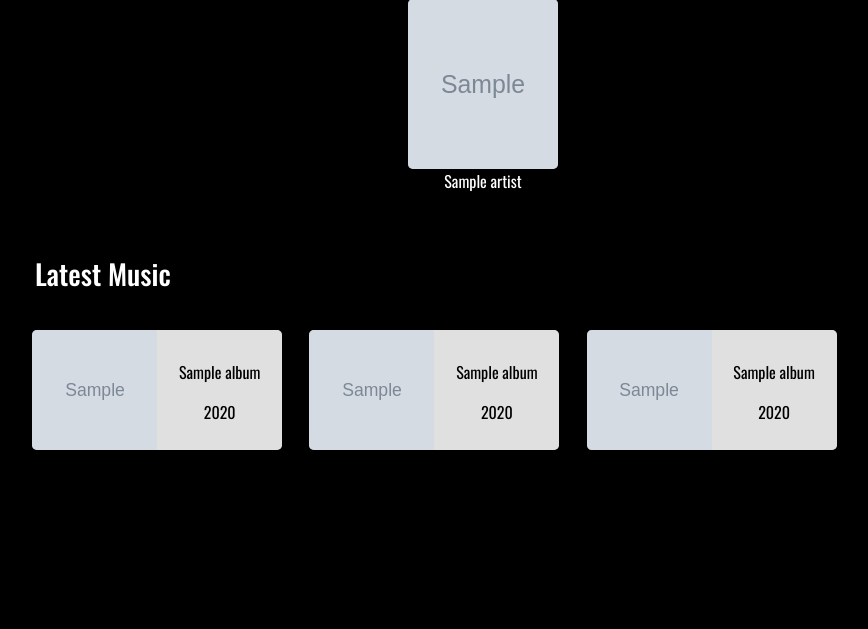
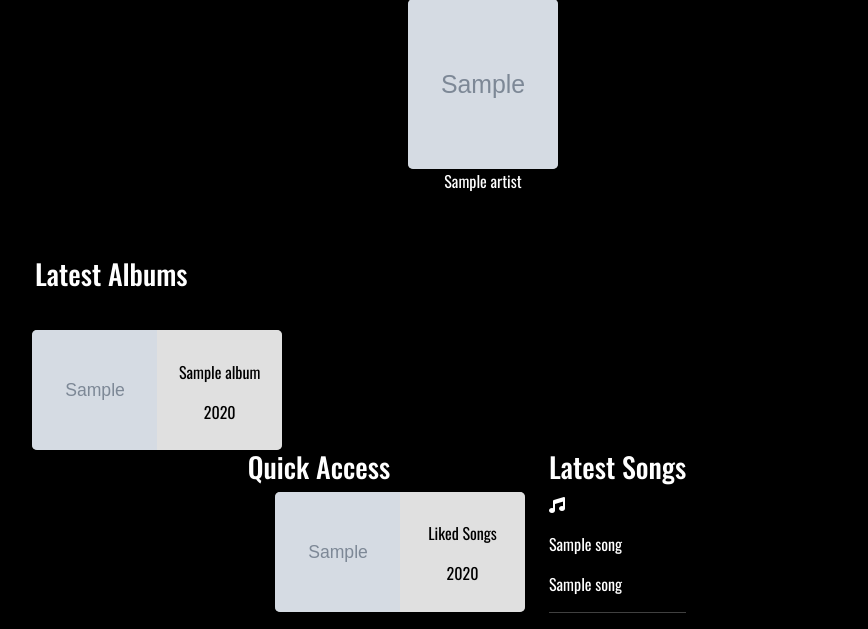
Before and after one commit to DeepC004/MusicBook, a Python web app: template templates/home.html in a window 1280 px wide. Shown: the part 276-905 px from the top of the page, without its empty margins (173-1041 px from the left). Before the commit the page ends 726 px from the top, so only its background shows below. Run offline with Jinja, Linux system fonts and the light colour scheme; the template is opened without the code that fills it: most values are stand-ins (such as "Sample title", 1, 10 or a date in 2020); grey boxes marked "Sample" are stand-in pictures; some libraries are stand-ins or nearby versions.

Commit message:
Home page with quick access and latest songs

```diff
--- a/templates/home.html
+++ b/templates/home.html
@@ -5,6 +5,7 @@ head %}
 {% endblock %} {% block page_title %}
 <h1>Home</h1>
 {% endblock %} {% block body %}
+
 <div class="home">
 	<div class="upper">
 		<div class="upper_title">
@@ -43,48 +44,11 @@ head %}
 	</div>
 	<div class="lower">
 		<div class="lower_title">
-			<h3>Latest Music</h3>
+			<h3>Latest Albums</h3>
 		</div>
 		<div class="lower_content">
 			{% for album in latest_albums %}
-
-			<a href="#">
-				<div class="liked_songs lower_size album_container">
-					<div class="lower_image">
-						<img
-							id="album_art"
-							src="{{ album.ALBUM_PHOTO }}"
-							alt="album photo"
-						/>
-					</div>
-					<div class="lower_text">
-						<p class="for_center">{{ album.ALBUM_NAME }}</p>
-						<p id="album_year">{{ album.ALBUM_YEAR }}</p>
-					</div>
-				</div>
-			</a>
-			{% endfor %}
-			{% for album in latest_albums %}
-
-			<a href="#">
-				<div class="liked_songs lower_size album_container">
-					<div class="lower_image">
-						<img
-							id="album_art"
-							src="{{ album.ALBUM_PHOTO }}"
-							alt="album photo"
-						/>
-					</div>
-					<div class="lower_text">
-						<p class="for_center">{{ album.ALBUM_NAME }}</p>
-						<p id="album_year">{{ album.ALBUM_YEAR }}</p>
-					</div>
-				</div>
-			</a>
-			{% endfor %}
-			{% for album in latest_albums %}
-
-			<a href="#">
+			<a href="{{ url_for('album', album_id=album.ALBUM_ID ) }}">
 				<div class="liked_songs lower_size album_container">
 					<div class="lower_image">
 						<img
@@ -102,5 +66,51 @@ head %}
 			{% endfor %}
 		</div>
 	</div>
+	<div class="container">
+		<div class="row">
+			<div class="col" id="left-col">
+				<h3>Quick Access</h3>
+				<div class="quick-collection">
+					<a href="{{ url_for('playlist') }}">
+						<div
+							class="liked_songs lower_size album_container"
+							id="quick-access"
+						>
+							<div class="lower_image">
+								{% if quick_access[0].PLAYLIST_PHOTO is not none %}
+								<img
+									id="album_art"
+									src="{{ quick_access[0].PLAYLIST_PHOTO }}"
+									alt="album photo"
+								/>
+								{% else %}
+								<p id="no-image-case"></p>
+								{% endif %}
+							</div>
+							<div class="lower_text">
+								<p class="for_center">Liked Songs</p>
+								<p id="album_year">{{ quick_access[0].PLAYLIST_YEAR }}</p>
+							</div>
+						</div>
+					</a>
+				</div>
+			</div>
+			<div class="col" id="right-col">
+				<h3>Latest Songs</h3>
+				<div class="songs_list">
+					{% for song in latest_songs %}
+					<a href="{{ url_for('album', album_id=song.album_id ) }}">
+						<div class="song">
+							<p id="song-photo"><i class="fa-solid fa-music"></i></p>
+							<p id="song-name">{{ song.song_name }}</p>
+							<p id="song-album">{{ song.album_name }}</p>
+						</div>
+					</a>
+					<hr id="song-break" />
+					{% endfor %}
+				</div>
+			</div>
+		</div>
+	</div>
 </div>
 {% endblock %}
```
